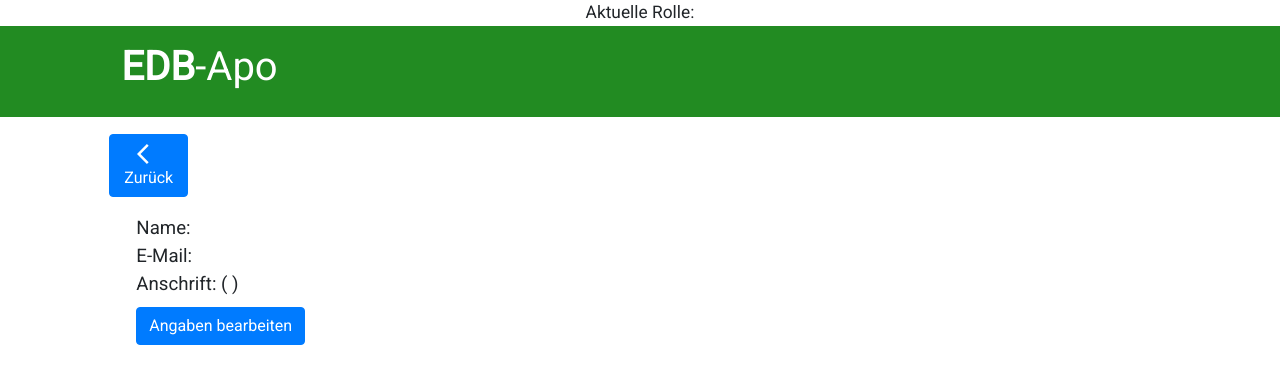
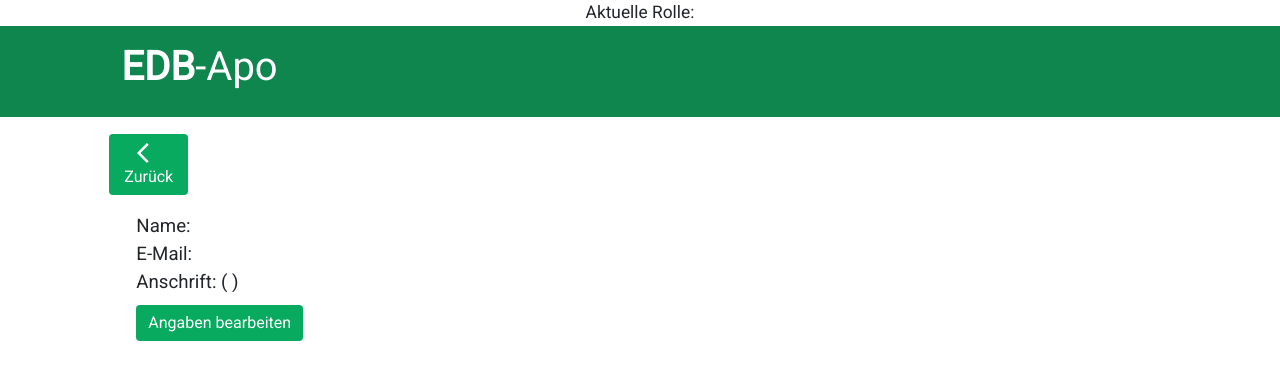
Before and after one commit to AdrianBeilharz/EDB-Apo, a React (Create React App) app in the folder frontend/: page /apotheke/1/einstellungen in a window 1280 px wide. Shown: the top 391 px of the page. Built offline with nearby package versions, Linux system fonts and the light colour scheme; no server answers.

Commit message:
color definition

```diff
--- a/frontend/src/App.scss
+++ b/frontend/src/App.scss
@@ -1,10 +1,11 @@
 @import url('https://fonts.googleapis.com/css2?family=Roboto:ital,wght@0,100;0,300;0,400;1,300&display=swap');
 
-$base-green: rgb(34, 139, 34);
+$base-green: rgb(14, 134, 78);
 $base-blue: rgb(0, 212, 255);
+$base-green-2: rgb(7, 170, 94);
 
 $theme-colors: (
-  "primary": $base-green,
+  'primary': $base-green-2
 );
 
 .main-container {
@@ -54,3 +55,9 @@ $theme-colors: (
         -ms-user-select: none; /* Internet Explorer/Edge */
             user-select: none; /* Non-prefixed version, currently*/
 }
+
+
+.btn-primary {
+  background-color:  $base-green-2 !important;
+  border: $base-green-2 !important;
+}
--- a/frontend/src/components/startseite/Login.js
+++ b/frontend/src/components/startseite/Login.js
@@ -2,6 +2,7 @@ import React, { useState } from 'react';
 import {Col, Button, Form,} from 'react-bootstrap';
 import ApothekeRegisterModal from '../../modals/ApothekeRegisterModal';
 import { useSnackbar } from 'notistack';
+import '../../App.scss';
 import './Startseite.scss'
 
 
```
